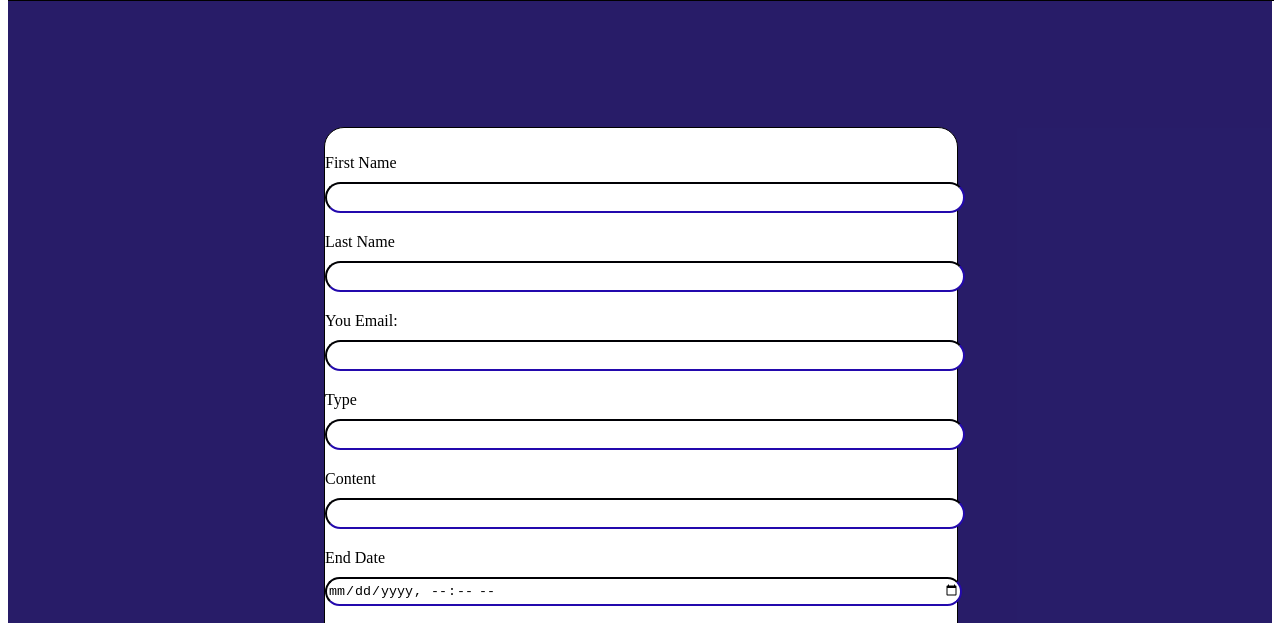
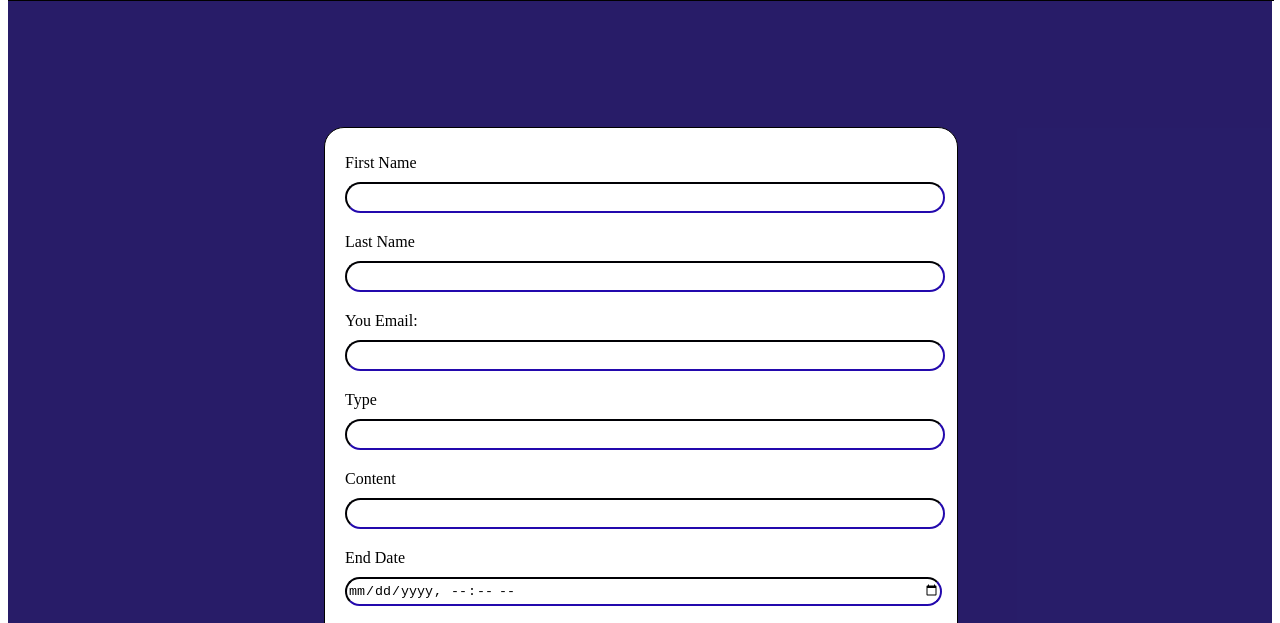
Before and after one commit to Romzisdoo/todojs, a plain HTML site: page todo-wnd/addtodo.html in a window 1280 px wide. Shown: the part 127-750 px from the top of the page. Drawn offline with Linux system fonts and the light colour scheme.

Commit message:
Change todo-wnd/todostyle.css

```diff
--- a/todo-wnd/todostyle.css
+++ b/todo-wnd/todostyle.css
@@ -134,6 +134,11 @@
   margin-right: 20px;
 }
 
+.createPostForm {
+  margin-left: 20px;
+  margin-right: 20px;
+}
+
 .field {
   width: 100%;
   height: 25px;
```
